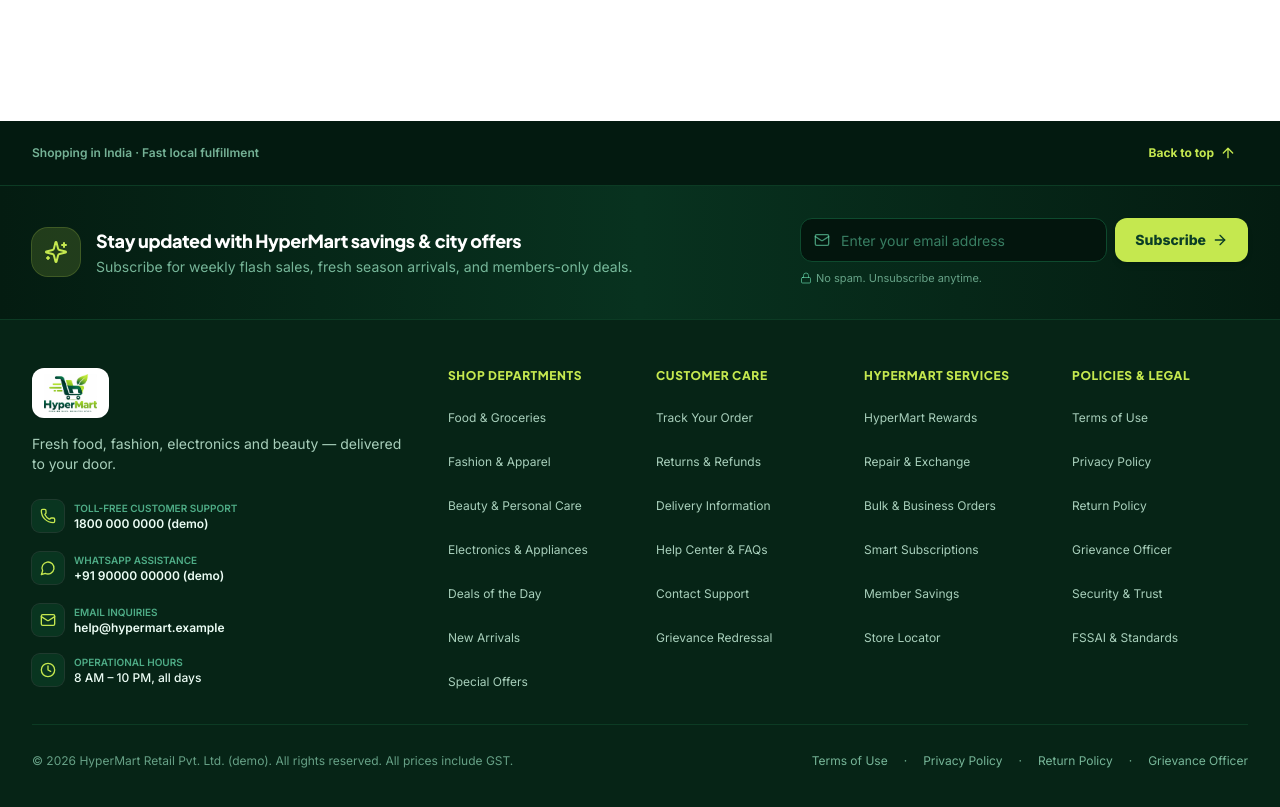
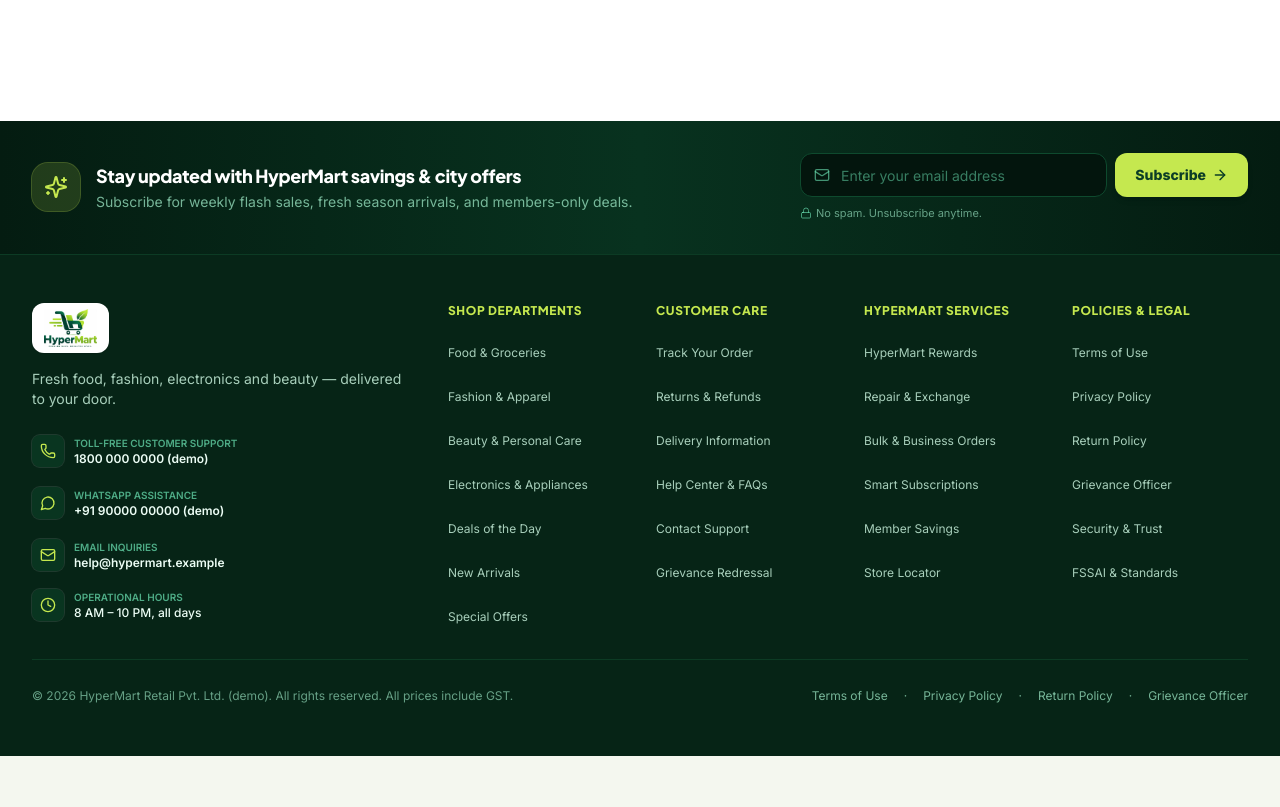
Before and after one commit to KSukant/Hyper_Mart, a Next.js app: page / in a window 1280 px wide. Shown: the part 2860-3667 px from the top of the page. After the commit the page ends 3616 px from the top, so only its background shows below. Built offline with nearby package versions, Linux system fonts and the light colour scheme.

Commit message:
Remove top 'Back to top' and 'Shopping in India' strip from footer

```diff
--- a/src/components/layout/Footer.tsx
+++ b/src/components/layout/Footer.tsx
@@ -12,7 +12,6 @@ import {
   Sparkles,
   Check,
   ChevronDown,
-  ArrowUp,
 } from "lucide-react";
 import { site } from "@/mocks";
 import { Logo } from "./Logo";
@@ -95,32 +94,8 @@ export function Footer({ compact = false }: { compact?: boolean }) {
     setEmail("");
   };
 
-  const scrollToTop = () => {
-    if (typeof window !== "undefined") {
-      window.scrollTo({ top: 0, behavior: "smooth" });
-    }
-  };
-
   return (
     <footer className="relative w-full bg-[#062416] text-emerald-100/80">
-      {/* Back to top row for mobile */}
-      <div className="border-b border-[#0C3B24] bg-[#031A10]">
-        <div className="mx-auto flex max-w-[1280px] items-center justify-between px-4 py-2.5 sm:px-6 lg:px-8">
-          <span className="text-xs font-semibold text-emerald-200/70">
-            Shopping in India · Fast local fulfillment
-          </span>
-          <button
-            type="button"
-            onClick={scrollToTop}
-            aria-label="Back to top"
-            className="flex min-h-[44px] items-center gap-1.5 rounded-xl px-3 py-2 text-xs font-bold text-accent transition hover:text-white focus-visible:outline-2 focus-visible:outline-accent cursor-pointer"
-          >
-            <span>Back to top</span>
-            <ArrowUp className="h-4 w-4" />
-          </button>
-        </div>
-      </div>
-
       {/* ── TOP SECTION: Newsletter & Exclusive City Offers (Full Mode only) ── */}
       {!compact && (
         <div className="border-b border-[#0C3B24] bg-gradient-to-r from-[#041C11] via-[#08321F] to-[#041C11]">
```
